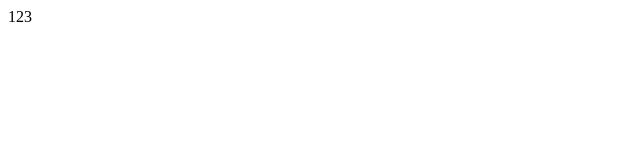
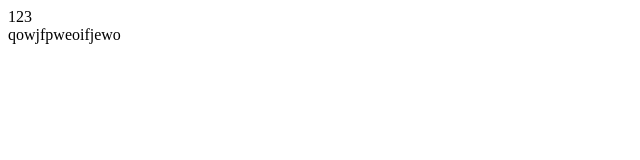
Before and after one commit to designDefined/react-tutorial, a React (Vite) app: page / in a window 1280 px wide. Shown: the top 160 px of the page, without its empty margins (0-640 px from the left). Built offline with nearby package versions, Linux system fonts and the light colour scheme.

Commit message:
write something

```diff
--- a/src/App.tsx
+++ b/src/App.tsx
@@ -2,6 +2,7 @@ function App() {
   return (
     <div>
       <div>123</div>
+      qowjfpweoifjewo
     </div>
   );
 }
```
